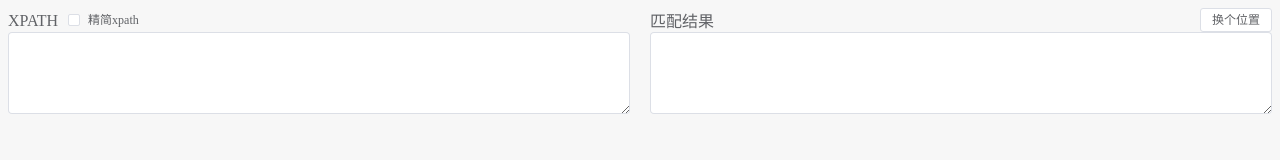
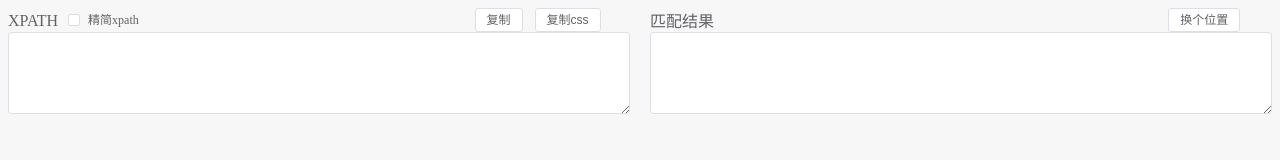
Before and after one commit to mic1on/xpath-helper-plus, a Vue app: page / in a window 1280 px wide. Shown: the top 160 px of the page. Built offline with nearby package versions, Linux system fonts and the light colour scheme; no server answers.

Commit message:
pref: xpath to css

```diff
--- a/components.d.ts
+++ b/components.d.ts
@@ -11,6 +11,7 @@ declare module '@vue/runtime-core' {
     ElConfigProvider: typeof import('element-plus/es')['ElConfigProvider']
     ElInput: typeof import('element-plus/es')['ElInput']
     ElRow: typeof import('element-plus/es')['ElRow']
+    ElTooltip: typeof import('element-plus/es')['ElTooltip']
     Home: typeof import('./src/components/home.vue')['default']
   }
 }
--- a/package.json
+++ b/package.json
@@ -1,7 +1,7 @@
 {
   "name": "xpath-helper-plus",
   "private": true,
-  "version": "1.0.3",
+  "version": "1.0.4",
   "scripts": {
     "dev": "vite",
     "build": "vite build",
@@ -10,7 +10,8 @@
   "dependencies": {
     "@vueuse/core": "^8.7.4",
     "element-plus": "^2.2.6",
-    "vue": "^3.2.25"
+    "vue": "^3.2.25",
+    "xpath-to-css": "^1.1.0"
   },
   "devDependencies": {
     "@types/chrome": "0.0.190",
--- a/src/components/home.vue
+++ b/src/components/home.vue
@@ -1,7 +1,10 @@
 <script setup lang="ts">
 import { sendMessageToContentScript } from "@/utils"
-import { useLocalStorage } from "@vueuse/core"
+import { useLocalStorage, useClipboard } from "@vueuse/core"
+import xPathToCss from "xpath-to-css"
 
+const { isSupported, copy } = useClipboard()
+const mode = ref("xpath")
 const xpathRule = ref("")
 const xpathShort = useLocalStorage("xpathShort", false)
 const xpathResult = ref("");
@@ -10,7 +13,7 @@ const xpathResultCount = ref(null);
 watch(() => xpathRule.value, () => {
   console.log("xpathRule.value", xpathRule.value);
   sendMessageToContentScript(
-      {cmd: "xpath", value: xpathRule.value},
+      {cmd: mode.value, value: xpathRule.value},
       function (response: any) {
         xpathResult.value = response[0];
         xpathResultCount.value = response[1];
@@ -29,6 +32,13 @@ const handlePosition = (v: string) => {
   )
 }
 handleShort(xpathShort.value)
+const handleCopy = () => {
+  copy(xpathRule.value)
+}
+const handleToCss = () => {
+  const cssRule = xPathToCss(xpathRule.value)
+  copy(cssRule)
+}
 // 接收来自content-script的消息
 chrome.runtime.onMessage.addListener(function (request: any, sender: any, sendResponse: any) {
   if (request.query) {
@@ -41,18 +51,36 @@ chrome.runtime.onMessage.addListener(function (request: any, sender: any, sendRe
   <div>
     <el-row :gutter="20">
       <el-col :span="12">
-        <div style="height: 24px">
-          <span style="padding-right: 10px">XPATH</span>
-          <el-checkbox v-model="xpathShort" @change="handleShort">精简xpath</el-checkbox>
-        </div>
+        <el-row>
+          <el-col :span="12">
+            <span style="padding-right: 10px">XPATH</span>
+            <el-checkbox v-model="xpathShort" @change="handleShort">精简xpath</el-checkbox>
+          </el-col>
+          <el-col :span="6"></el-col>
+          <el-col :span="6">
+            <el-button @click="handleCopy" v-if="isSupported">复制</el-button>
+            <el-tooltip
+                effect="light"
+                content="将xpath语句转为css选择器"
+                placement="bottom"
+            >
+              <el-button @click="handleToCss" v-if="isSupported">复制css</el-button>
+            </el-tooltip>
+          </el-col>
+        </el-row>
         <el-input type="textarea" v-model="xpathRule" rows="4"/>
       </el-col>
       <el-col :span="12">
-        <div style="height: 24px">
-          <span>匹配结果</span>
-          <span v-show="xpathResultCount">{{ xpathResultCount }}</span>
-          <el-button style="float: right" @click="handlePosition">换个位置</el-button>
-        </div>
+        <el-row>
+          <el-col :span="12">
+            <span>匹配结果</span>
+            <span v-show="xpathResultCount">{{ xpathResultCount }}</span>
+          </el-col>
+          <el-col :span="8"></el-col>
+          <el-col :span="4">
+            <el-button @click="handlePosition">换个位置</el-button>
+          </el-col>
+        </el-row>
         <el-input type="textarea" v-model="xpathResult" rows="4"/>
       </el-col>
     </el-row>
```
Also changed, not shown: src/manifest.json, 1 other file (tests, documents, lock files or other folders).
